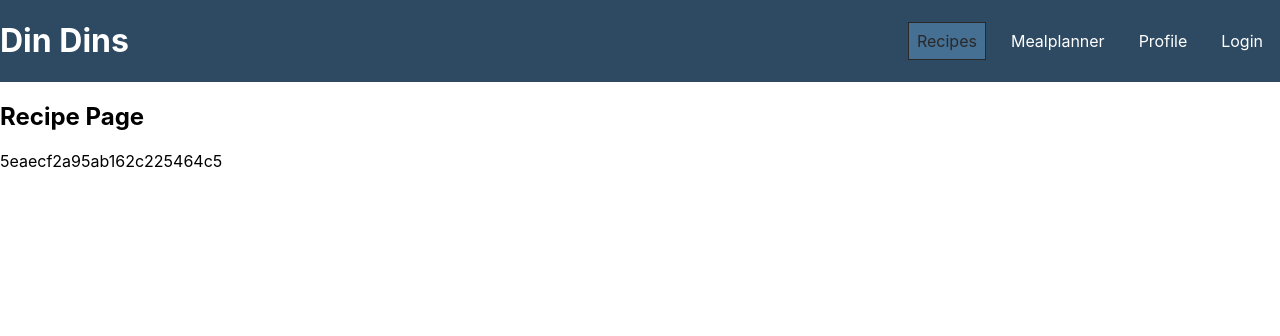
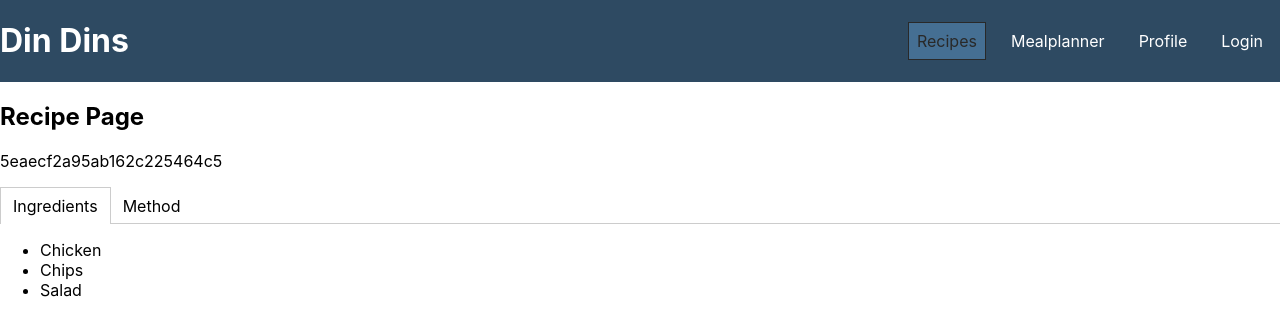
Before and after one commit to Max-Stevenson/din-dins, a React (Create React App) app in the folder frontend/: page /recipes/5eaecf2a95ab162c225464c5 in a window 1280 px wide. Shown: the top 336 px of the page. Built offline with nearby package versions, Linux system fonts and the light colour scheme.

Commit message:
Tabs and Tab component created.
- Created Tabs and Tab comp for use in Recipe page.
- Increased dummy recipe data.
- Made Header comp sticky on page.

```diff
--- a/frontend/src/recipes/pages/Recipe.js
+++ b/frontend/src/recipes/pages/Recipe.js
@@ -1,5 +1,6 @@
 import React from "react";
 import { useParams } from "react-router-dom";
+import Tabs from "../../shared/components/UIElements/Tabs";
 
 const Recipe = () => {
   const recipeId = useParams().recipeId;
@@ -7,6 +8,22 @@ const Recipe = () => {
     <div>
       <h2>Recipe Page</h2>
       <p>{recipeId}</p>
+      <Tabs>
+        <div label="Ingredients">
+          <ul>
+            <li>Chicken</li>
+            <li>Chips</li>
+            <li>Salad</li>
+          </ul>
+        </div>
+        <div label="Method">
+          <ul>
+            <li>Heat oven.</li>
+            <li>Cut chicken.</li>
+            <li>Cook food.</li>
+          </ul>
+        </div>
+      </Tabs>
     </div>
   );
 };
--- a/frontend/src/recipes/pages/Recipes.js
+++ b/frontend/src/recipes/pages/Recipes.js
@@ -1,7 +1,7 @@
 import React from "react";
 import RecipesList from "../components/RecipesList";
 
-const testItem = {
+const testItems = [{
   mealSize: 2,
   image: "https://images-gmi-pmc.edge-generalmills.com/7d6f3a8e-2eca-4c61-8988-489b40546395.jpg",
   ingredients: ["Chicken", "Vegetables"],
@@ -10,13 +10,22 @@ const testItem = {
   title: "Chicken Dinner",
   isVegetarian: false,
   __v: 0
-};
+}, {
+  mealSize: 3,
+  image: "https://realfood.tesco.com/media/images/Burger-31LGH-a296a356-020c-4969-86e8-d8c26139f83f-0-1400x919.jpg",
+  ingredients: ["beef", "buns"],
+  method: ["Make Burger.", "Cook at 220c for 20 mins."],
+  id: "7eaecf2a95ab162c225464a6",
+  title: "Burgers",
+  isVegetarian: false,
+  __v: 0
+}];
 
 const Recipes = () => {
   return (
     <React.Fragment>
       <h2>Recipes Page</h2>
-      <RecipesList items={[testItem]} />
+      <RecipesList items={testItems} />
     </React.Fragment>
   );
 };
--- a/frontend/src/shared/components/Navigation/Header.css
+++ b/frontend/src/shared/components/Navigation/Header.css
@@ -3,6 +3,9 @@
   justify-content: space-between;
   background-color: #2e4a62;
   color: white;
+  position: -webkit-sticky;
+  position: sticky;
+  top: 0;
 }
 
 .main-header__title a {
--- /dev/null
+++ b/frontend/src/shared/components/UIElements/Tab.js
@@ -0,0 +1,21 @@
+import React from "react";
+import "./Tab.css";
+
+const Tab = props => {
+  let className = "tab-list-item";
+
+  if (props.activeTab === props.label) {
+    className += " tab-list-active";
+  }
+
+  return (
+    <li
+      className={className}
+      onClick={props.onClick}
+    >
+      {props.label}
+    </li>
+  );
+};
+
+export default Tab;
--- /dev/null
+++ b/frontend/src/shared/components/UIElements/Tabs.css
@@ -0,0 +1,17 @@
+.tab-list {
+  border-bottom: 1px solid #ccc;
+  padding-left: 0;
+}
+
+.tab-list-item {
+  display: inline-block;
+  list-style: none;
+  margin-bottom: -1px;
+  padding: 0.5rem 0.75rem;
+}
+
+.tab-list-active {
+  background-color: white;
+  border: solid #ccc;
+  border-width: 1px 1px 0 1px;
+}
--- /dev/null
+++ b/frontend/src/shared/components/UIElements/Tabs.js
@@ -0,0 +1,39 @@
+import React, { useState } from "react";
+import "./Tabs.css";
+import Tab from "./Tab";
+
+const Tabs = ({ children }) => {
+  const [activeTab, setActiveTab] = useState(children[0].props.label);
+
+  const onClickTabItem = label => setActiveTab(label);
+
+  return (
+    <div className="tabs">
+      <ol className="tab-list">
+        {children.map(child => {
+          const { label } = child.props;
+          return (
+            <Tab
+              activeTab={activeTab}
+              key={label}
+              label={label}
+              onClick={() => {
+                onClickTabItem(label);
+              }}
+            />
+          );
+        })}
+      </ol>
+      <div className="tab-content">
+        {children.map(child => {
+          if (child.props.label !== activeTab) {
+            return undefined;
+          }
+          return child.props.children;
+        })}
+      </div>
+    </div>
+  );
+};
+
+export default Tabs;
```
Also changed, not shown: frontend/src/shared/components/UIElements/Tab.css (added).
